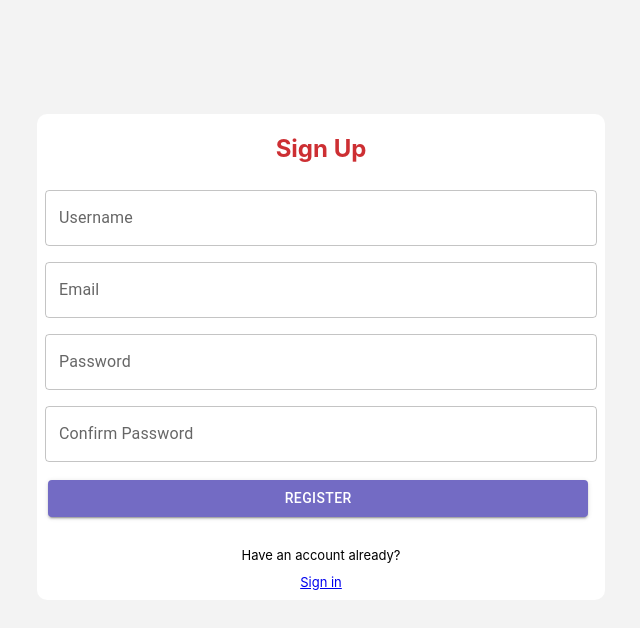
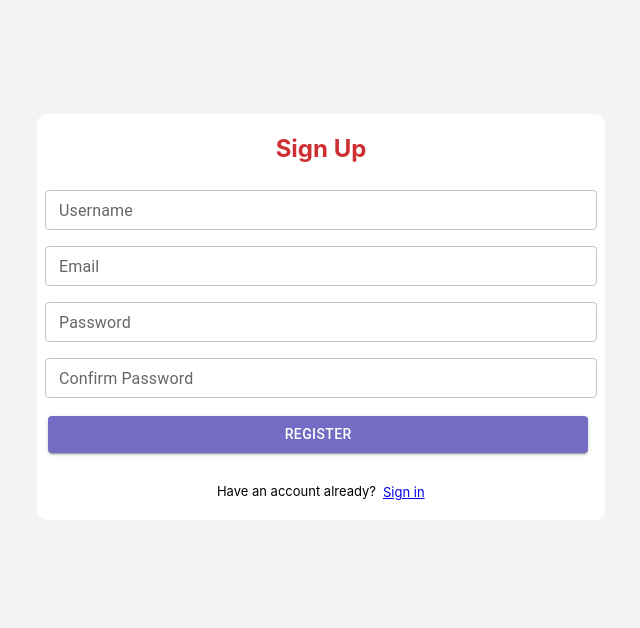
Before and after one commit to andrewmiladd/my-mail-sender, a React (Create React App) app: page /SignUp in a window 1280 px wide. Shown: the top 628 px of the page, without its empty margins (319-959 px from the left). Built offline with nearby package versions, Linux system fonts and the light colour scheme.

Commit message:
Modified styling of the forms

```diff
--- a/src/Components/Forms/Login/LoginForm.tsx
+++ b/src/Components/Forms/Login/LoginForm.tsx
@@ -54,10 +54,12 @@ export const LogInForm = () => {
             <Button type="submit" variant="contained" id={styles.my__button}>
                 Login
             </Button>
-            <p className={styles.myMessage}>Don't have an account ?</p>
-            <Link to="/signUp" className={styles.myMessage}>
-                Sign up
-            </Link>
+            <p className={styles.myMessage}>
+                Don't have an account?
+                <Link to="/signUp" className={styles.myMessage} style={{ marginLeft: "7px" }}>
+                    Sign up
+                </Link>
+            </p>
         </form>
     );
 };
--- a/src/Components/Forms/Shared Components/EmailInput.tsx
+++ b/src/Components/Forms/Shared Components/EmailInput.tsx
@@ -16,6 +16,7 @@ export const EmailInput = ({ emailValue, handleChange, emailError, isTouched, st
                 label="Email"
                 id="email"
                 sx={{ m: 1 }}
+                size={"small"}
                 value={emailValue}
                 onChange={handleChange}
             />
--- a/src/Components/Forms/Shared Components/PasswordInput.tsx
+++ b/src/Components/Forms/Shared Components/PasswordInput.tsx
@@ -21,6 +21,7 @@ export const PasswordInput = ({
                 label="Password"
                 id="password"
                 sx={{ m: 1 }}
+                size={"small"}
                 value={passwordValue}
                 onChange={handleChange}
             />
--- a/src/Components/Forms/SignUp/ConfirmPassword.tsx
+++ b/src/Components/Forms/SignUp/ConfirmPassword.tsx
@@ -22,6 +22,7 @@ export const ConfirmPassword = ({
                 label="Confirm Password"
                 id="confirmPassword"
                 sx={{ m: 1 }}
+                size={"small"}
                 value={confirmPasswordValue}
                 onChange={handleChange}
             />
--- a/src/Components/Forms/SignUp/SignUpForm.tsx
+++ b/src/Components/Forms/SignUp/SignUpForm.tsx
@@ -74,10 +74,12 @@ export const SignUpForm = () => {
             <Button type="submit" variant="contained" id={styles.my__button}>
                 Register
             </Button>
-            <p className={styles.myMessage}>Have an account already?</p>
-            <Link to={"/login"} className={styles.myMessage}>
-                Sign in
-            </Link>
+            <p className={styles.myMessage}>
+                Have an account already?
+                <Link to={"/login"} className={styles.myMessage} style={{ marginLeft: "7px" }}>
+                    Sign in
+                </Link>
+            </p>
         </form>
     );
 };
--- a/src/Components/Forms/SignUp/UserNameInput.tsx
+++ b/src/Components/Forms/SignUp/UserNameInput.tsx
@@ -23,6 +23,7 @@ export const UserNameInput = ({
                 id="username"
                 sx={{ m: 1 }}
                 value={usernameValue}
+                size={"small"}
                 onChange={handleChange}
             />
             {userNameErrors && isTouched && <p className={styles}>{userNameErrors}</p>}
```
